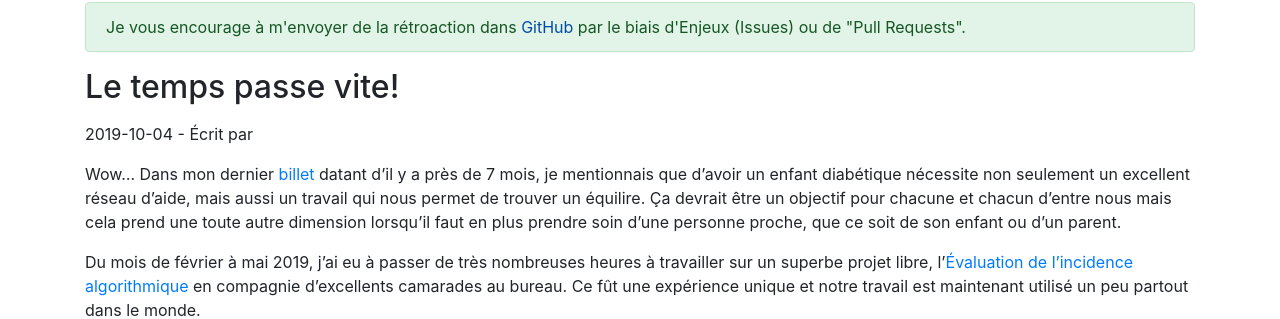
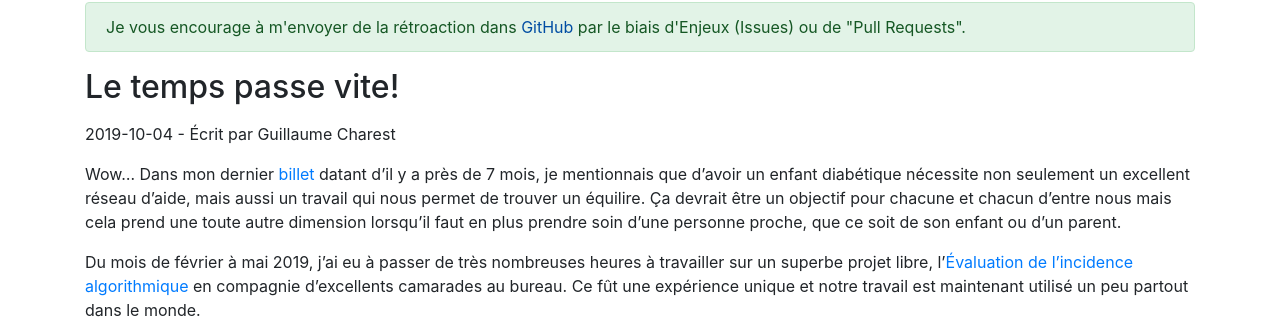
Before and after one commit to gcharest/gcharest.github.io, a Jekyll site: the page built from _posts/fr/2019-10-03-le-temps-passe-vite.md, in a window 1280 px wide. Shown: the part 234-553 px from the top of the page. Built offline with Jekyll 4.4.1, drawn with Linux system fonts in a browser that asks for light colours; nearby versions of some CDN libraries.

Commit message:
Add Author

```diff
--- a/_posts/fr/2019-10-03-le-temps-passe-vite.md
+++ b/_posts/fr/2019-10-03-le-temps-passe-vite.md
@@ -4,6 +4,7 @@ title:  "Le temps passe vite!"
 ref: temps
 lang: fr
 date:   2019-10-03 20:30:00 -0500
+author: Guillaume Charest
 excerpt_separator: <!--more-->
 ---
 Wow...
```
Also changed, not shown: _posts/fr/2019-11-27-et-ils-furent-deux.md (+1 -0 lines).
